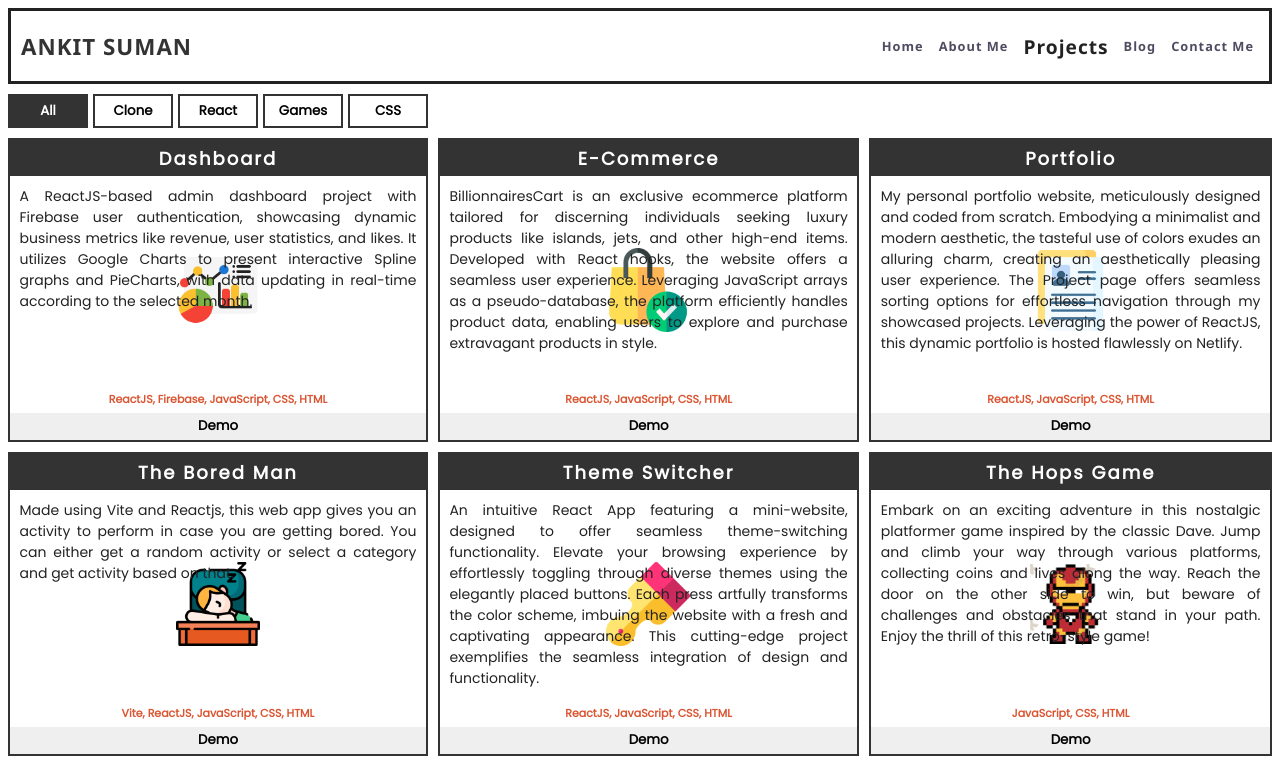
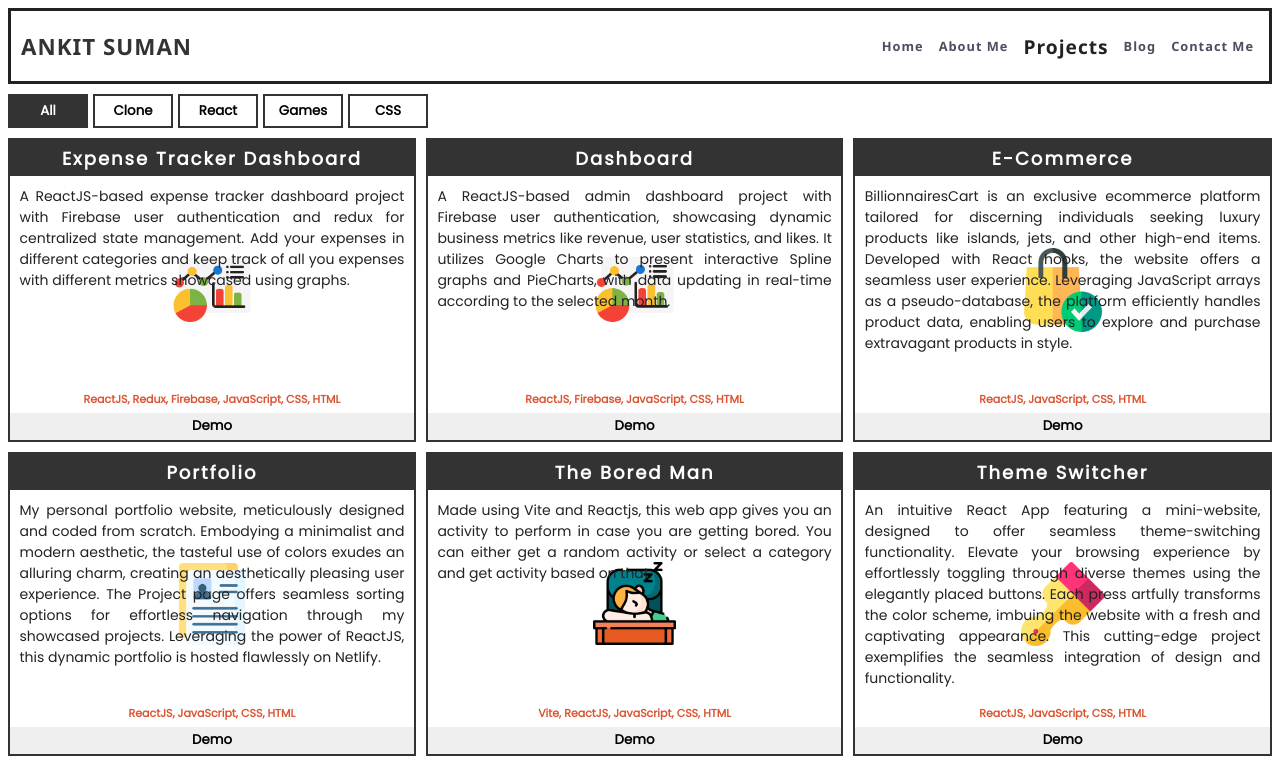
Before and after one commit to ankit-suman-07/new-portfolio, a React (Create React App) app: page /projects in a window 1280 px wide. Shown: the top 764 px of the page. Built offline with nearby package versions, Linux system fonts and the light colour scheme.

Commit message:
Demo expense tracker website project

```diff
--- a/src/helper/ProjectList.js
+++ b/src/helper/ProjectList.js
@@ -16,6 +16,14 @@ import Hops from "../assets/hero.png";
 import Bored from "../assets/sleeping.png";
 
 export const ProjectList = [
+  {
+    name: "Expense Tracker Dashboard",
+    skills: "ReactJS, Redux, Firebase, JavaScript, CSS, HTML",
+    url: "https://tracker-reactjs.netlify.app/",
+    tag: ["featured", "all", "react"],
+    background: Dashboard,
+    description: "A ReactJS-based expense tracker dashboard project with Firebase user authentication and redux for centralized state management. Add your expenses in different categories and keep track of all you expenses with different metrics showcased using graphs.",
+  },
   {
     name: "Dashboard",
     skills: "ReactJS, Firebase, JavaScript, CSS, HTML",
```
